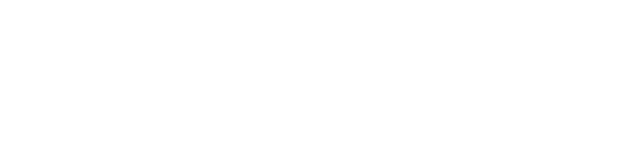
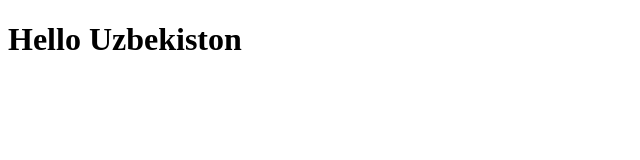
Before and after one commit to Barat-Tojiyev/xayr, a plain HTML site: page index.html in a window 1280 px wide. Shown: the whole page, without its empty margins (0-640 px from the left). Drawn offline with Linux system fonts and the light colour scheme.

Commit message:
h1 tagi ishlatildi

```diff
--- a/index.html
+++ b/index.html
@@ -7,6 +7,6 @@
     <title>Document</title>
 </head>
 <body>
-
+    <h1>Hello Uzbekiston</h1>
 </body>
 </html>
```
